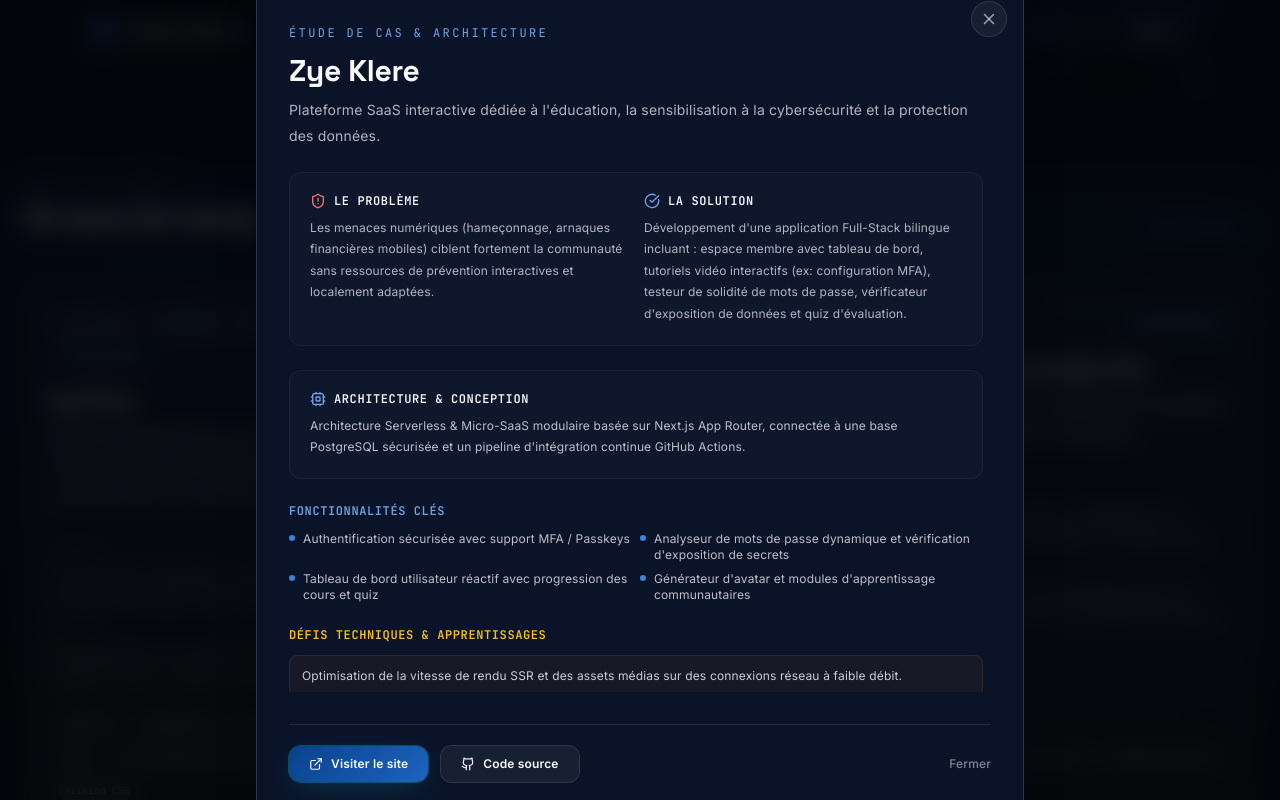
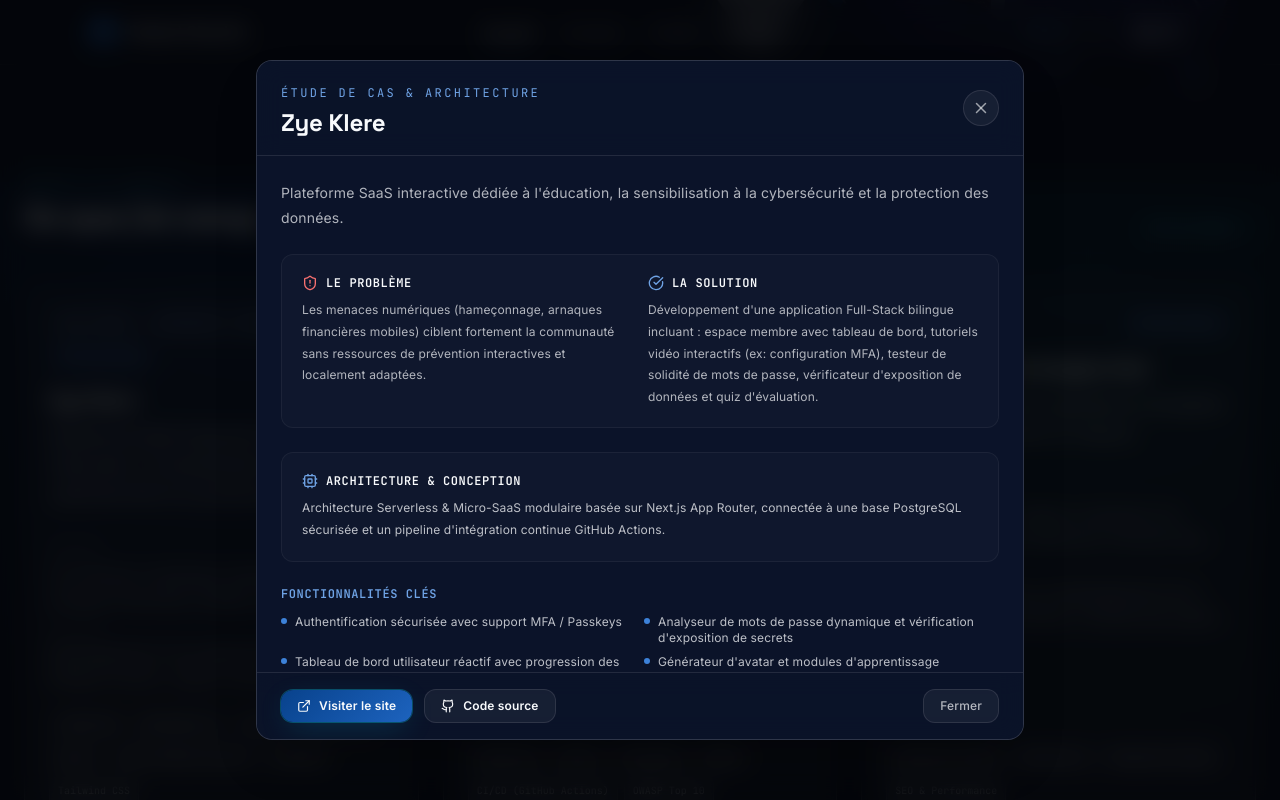
Before and after one commit to Feddy509/fednelCharite-portfolio, a Next.js app: page / in a window 1280 px wide. Both pictures are taken after a click on the element "Zye Klere". Shown: the part 618-1418 px from the top of the page. Built offline with nearby package versions, Linux system fonts and the light colour scheme.

Commit message:
correction dans resume et correction des polices

```diff
--- a/components/ProjectDetailsModal.tsx
+++ b/components/ProjectDetailsModal.tsx
@@ -46,7 +46,7 @@
 
   return (
     <AnimatePresence>
-      <div className="fixed inset-0 z-50 flex items-center justify-center p-4 sm:p-6 overflow-y-auto">
+      <div className="fixed inset-0 z-50 flex items-center justify-center p-3 sm:p-6 overflow-y-auto">
         {/* Backdrop (Fond flou ak nwa) */}
         <motion.div
           initial={{ opacity: 0 }}
@@ -56,39 +56,41 @@
           className="fixed inset-0 bg-black/75 backdrop-blur-md"
         />
 
-        {/* Modal Window */}
+        {/* Modal Window ak max-h pou evite debòde sou mobil */}
         <motion.div
           initial={{ opacity: 0, scale: 0.95, y: 20 }}
           animate={{ opacity: 1, scale: 1, y: 0 }}
           exit={{ opacity: 0, scale: 0.95, y: 20 }}
           transition={{ duration: 0.3, ease: [0.16, 1, 0.3, 1] }}
-          className="relative z-10 my-8 w-full max-w-3xl overflow-hidden rounded-2xl border border-white/15 bg-[#0b1329] p-6 shadow-2xl sm:p-8"
+          className="relative z-15 my-auto flex max-h-[85vh] w-full max-w-3xl flex-col overflow-hidden rounded-2xl border border-white/15 bg-[#0b1329] shadow-2xl"
         >
-          {/* Bouton de fermeture (X) */}
+          {/* HEADER FIKS (Pou bouton X la toujou vizib anwo sou mobil) */}
+          <div className="flex items-center justify-between border-b border-white/10 px-6 py-4 bg-[#0b1329]/95 backdrop-blur-md flex-shrink-0">
+            <div>
+              <span className="font-mono text-[10px] sm:text-xs uppercase tracking-[0.2em] text-accent-300">
+                {labels.caseStudy}
+              </span>
+              <h2 className="mt-0.5 font-sans text-xl sm:text-2xl font-extrabold text-paper">
+                {project.title}
+              </h2>
+            </div>
             <button
               onClick={onClose}
-            className="absolute right-4 top-4 flex h-9 w-9 items-center justify-center rounded-full border border-white/10 bg-white/5 text-paper/60 transition hover:bg-white/10 hover:text-paper"
+              className="flex h-9 w-9 items-center justify-center rounded-full border border-white/10 bg-white/5 text-paper/60 transition hover:bg-white/10 hover:text-paper"
               aria-label={labels.close}
             >
               <X size={18} />
             </button>
+          </div>
 
-          {/* En-tête Modal */}
-          <div>
-            <span className="font-mono text-xs uppercase tracking-[0.2em] text-accent-300">
-              {labels.caseStudy}
-            </span>
-            <h2 className="mt-2 font-sans text-2xl font-extrabold text-paper sm:text-3xl">
-              {project.title}
-            </h2>
-            <p className="mt-2 font-sans text-sm leading-relaxed text-paper/70">
+          {/* KÒ MODAL LA KI KA FÈ SCROLL PWÒP */}
+          <div className="flex-1 overflow-y-auto px-6 py-6 space-y-6 custom-scrollbar">
+            <p className="font-sans text-xs sm:text-sm leading-relaxed text-paper/70">
               {project.tagline}
             </p>
-          </div>
 
-          <div className="mt-6 max-h-[65vh] space-y-6 overflow-y-auto pr-2 custom-scrollbar">
             {/* Problème & Solution */}
-            <div className="grid gap-4 rounded-xl border border-white/5 bg-white/[0.02] p-5 sm:grid-cols-2">
+            <div className="grid gap-4 rounded-xl border border-white/5 bg-white/[0.02] p-4 sm:p-5 sm:grid-cols-2">
               <div>
                 <div className="flex items-center gap-2 text-red-400">
                   <ShieldAlert size={16} />
@@ -115,7 +117,7 @@
 
             {/* Architecture */}
             {project.architecture && (
-              <div className="rounded-xl border border-white/5 bg-white/[0.02] p-5">
+              <div className="rounded-xl border border-white/5 bg-white/[0.02] p-4 sm:p-5">
                 <div className="flex items-center gap-2 text-accent-300">
                   <Cpu size={16} />
                   <h3 className="font-mono text-xs uppercase tracking-wider font-semibold">
@@ -145,15 +147,16 @@
               </div>
             )}
 
-            {/* Défis Techniques */}
+            {/* Défis Techniques (Koulye a entegre ak yon bèl estil pwòp ki pa gen gwo bwat vid ki fe l parèt diferan) */}
             {project.challenges && project.challenges.length > 0 && (
-              <div>
-                <h3 className="font-mono text-xs uppercase tracking-wider font-semibold text-amber-400">
-                  {labels.challenges}
-                </h3>
-                <ul className="mt-3 space-y-2">
+              <div className="rounded-xl border border-white/5 bg-white/[0.02] p-4 sm:p-5 space-y-3">
+                <div className="flex items-center gap-2 text-cyan-400 font-mono text-xs uppercase tracking-wider font-semibold">
+                  <Cpu size={16} /> {labels.challenges}
+                </div>
+                <ul className="space-y-2">
                   {project.challenges.map((chal, idx) => (
-                    <li key={idx} className="rounded-lg border border-amber-500/10 bg-amber-500/5 p-3 font-sans text-xs text-paper/80">
+                    <li key={idx} className="flex items-start gap-2.5 font-sans text-xs sm:text-sm text-paper/80">
+                      <span className="h-1.5 w-1.5 rounded-full bg-cyan-400 mt-2 shrink-0" />
                       {chal}
                     </li>
                   ))}
@@ -194,15 +197,15 @@
             </div>
           </div>
 
-          {/* Footer Modal ak Boutons de Liens */}
-          <div className="mt-8 flex flex-wrap items-center justify-between gap-4 border-t border-white/10 pt-5">
-            <div className="flex items-center gap-3">
+          {/* FOOTER FIKS AK ACTION BUTTONS (Asire bouton Close ak lyen yo toujou vizib) */}
+          <div className="flex flex-wrap items-center justify-between gap-3 border-t border-white/10 px-6 py-4 bg-[#0b1329]/95 backdrop-blur-md flex-shrink-0">
+            <div className="flex flex-wrap items-center gap-3">
               {project.liveUrl && (
                 <a
                   href={project.liveUrl}
                   target="_blank"
                   rel="noopener noreferrer"
-                  className="flex items-center gap-2 rounded-xl bg-cta-gradient px-5 py-2.5 font-sans text-xs font-semibold text-paper shadow-glow transition hover:scale-105"
+                  className="flex items-center gap-2 rounded-xl bg-cta-gradient px-4 py-2 font-sans text-xs font-semibold text-paper shadow-glow transition hover:scale-105"
                 >
                   <ExternalLink size={14} />
                   {labels.visitSite}
@@ -213,7 +216,7 @@
                   href={project.githubUrl}
                   target="_blank"
                   rel="noopener noreferrer"
-                  className="flex items-center gap-2 rounded-xl border border-white/10 bg-white/5 px-5 py-2.5 font-sans text-xs font-semibold text-paper transition hover:border-white/20 hover:bg-white/10"
+                  className="flex items-center gap-2 rounded-xl border border-white/10 bg-white/5 px-4 py-2 font-sans text-xs font-semibold text-paper transition hover:border-white/20 hover:bg-white/10"
                 >
                   <Github size={14} />
                   {labels.viewCode}
@@ -223,7 +226,7 @@
 
             <button
               onClick={onClose}
-              className="font-sans text-xs font-medium text-paper/50 hover:text-paper"
+              className="rounded-xl border border-white/10 bg-white/5 px-4 py-2 font-sans text-xs font-medium text-paper/70 transition hover:bg-white/10 hover:text-paper"
             >
               {labels.close}
             </button>
```
Lines whose indentation alone changed are shown as unchanged.
